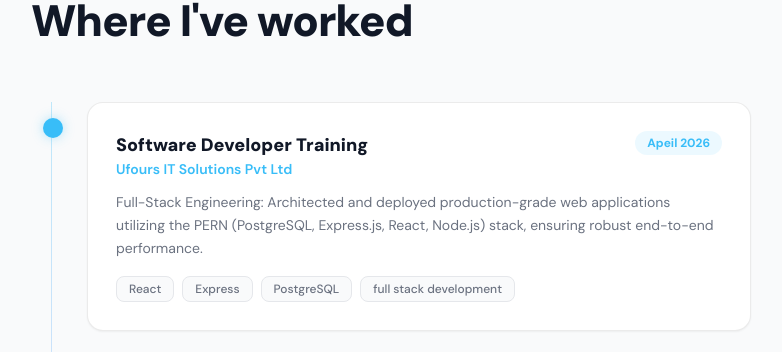
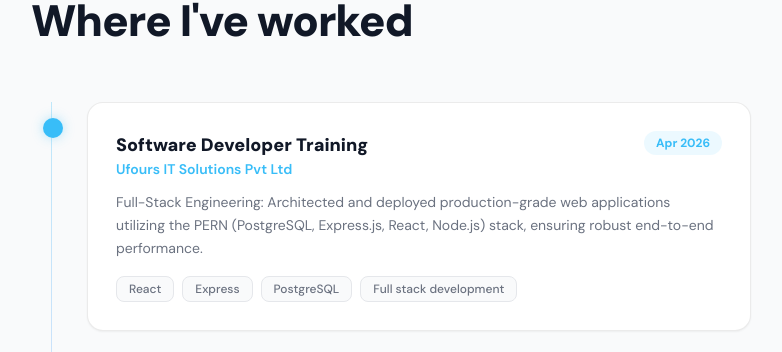
Before and after one commit to Yogeshwaran059/Portfolio, a React (Vite) app: page / in a window 1280 px wide. Shown: the part 6038-6390 px from the top of the page, without its empty margins (249-1031 px from the left). Built offline with nearby package versions, Linux system fonts and the light colour scheme; the HTML template or start-up script is replaced by a standard one.

Commit message:
chore: Improve the Portfolio Contents

```diff
--- a/src/data/portfolio.ts
+++ b/src/data/portfolio.ts
@@ -373,11 +373,11 @@ export const internships = [
    {
     company: "Ufours IT Solutions Pvt Ltd",
     role: "Software Developer Training",
-    period: "Apeil 2026",
+    period: "Apr 2026",
     type: "Training",
     description:
       "Full-Stack Engineering: Architected and deployed production-grade web applications utilizing the PERN (PostgreSQL, Express.js, React, Node.js) stack, ensuring robust end-to-end performance.",
-    tech: ["React", "Express", "PostgreSQL", "full stack development"],
+    tech: ["React", "Express", "PostgreSQL", "Full stack development"],
     color: "#38BDF8",
   },
   {
```
